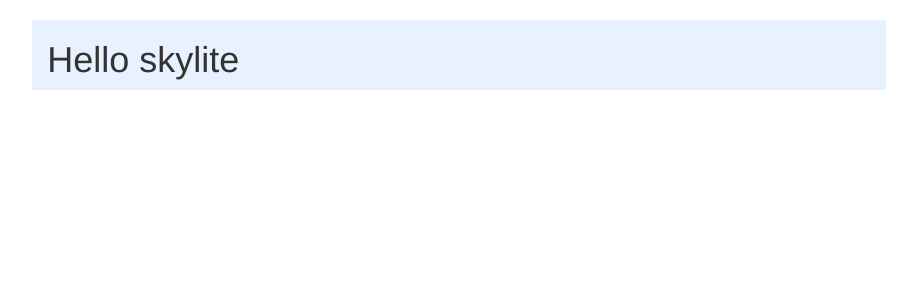
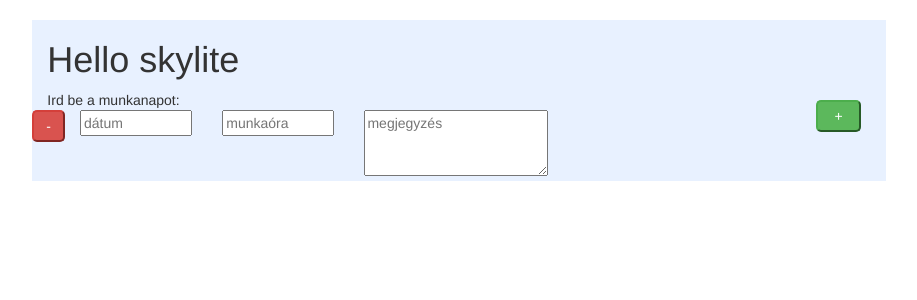
Before and after one commit to skylite21/nyilvantarto_flask, a Flask app: page /nyilvantarto in a window 1280 px wide. Shown: the part 76-376 px from the top of the page, without its empty margins (181-1098 px from the left). Run offline with Flask 2, Linux system fonts and the light colour scheme; some libraries are stand-ins or nearby versions.

Commit message:
munkanap ize

```diff
--- a/app.py
+++ b/app.py
@@ -13,7 +13,6 @@ app.debug = True
 # rendes belejentkezést
 #
 validuser = "skylite"
-
 
 @app.route("/", methods=['GET', 'POST'])
 def index():
--- a/static/css/login.css
+++ b/static/css/login.css
@@ -28,7 +28,7 @@ bottom: 0;
 left: 0;
 background-size: cover;
 background-position: 50% 50%;
-background-image: url('http://cleancanvas.herokuapp.com/img/backgrounds/color-splash.jpg');
+background-image: url('color-splash.jpg');
 background-repeat:repeat;
 }
 .form-signin {
--- a/static/css/main.css
+++ b/static/css/main.css
@@ -20,3 +20,22 @@ background-color: #e8f1ff;
 .inactive-content {
     display:none;
 }
+
+.add {
+    padding: 4px 16px;
+    margin: 10px;
+    float: right;
+    border-radius: 5px;
+}
+.remove {
+    display: inline-block;
+    padding: 4px 12px;
+    border-radius: 5px;
+    float: left;
+}
+.munkaora {
+    width:100%;
+}
+.datum_mezo {
+    width:100%;
+}
--- a/templates/index.html
+++ b/templates/index.html
@@ -25,6 +25,27 @@
   {# a {{ jelek közötti rész a jinja2 template engine-hez tartozik.  #}
   {#   további információk: http://jinja.pocoo.org/docs/2.9/ #}
   <h1>Hello {{ user }} </h1>
+    <div class=add_button>
+      <button class="add btn-success" onclick="addMunkanap()">+</button>
+    </div>
+
+    <div class="munkanapok">
+      Ird be a munkanapot:
+      <form id="munkanapItems">
+        <div class="new_munkanap row">
+            <button class="remove btn-danger" onclick="removeMunkanap(this.id)">-</button>
+          <div class="col-xs-6 col-sm-2">
+            <input type="text" placeholder="dátum" class="datum_mezo" >
+          </div>
+          <div class="col-xs-6 col-sm-2">
+            <input type="number" min="0.5" max="12" step="0.5" class="munkaora" placeholder="munkaóra">
+          </div>
+           <div class="col-xs-12 col-sm-6">
+            <textarea rows="3" placeholder="megjegyzés"></textarea>
+           </div>
+        </div>
+      </form>
+    </div>
 </div>
 <div id="2" class="inactive-content content container col-md-8 col-md-offset-2">
 
@@ -54,8 +75,5 @@
 Logout...
 </div>
 
-
-
-
 </body>
 </html>
```
Also changed, not shown: static/css/color-splash.jpg (added).
